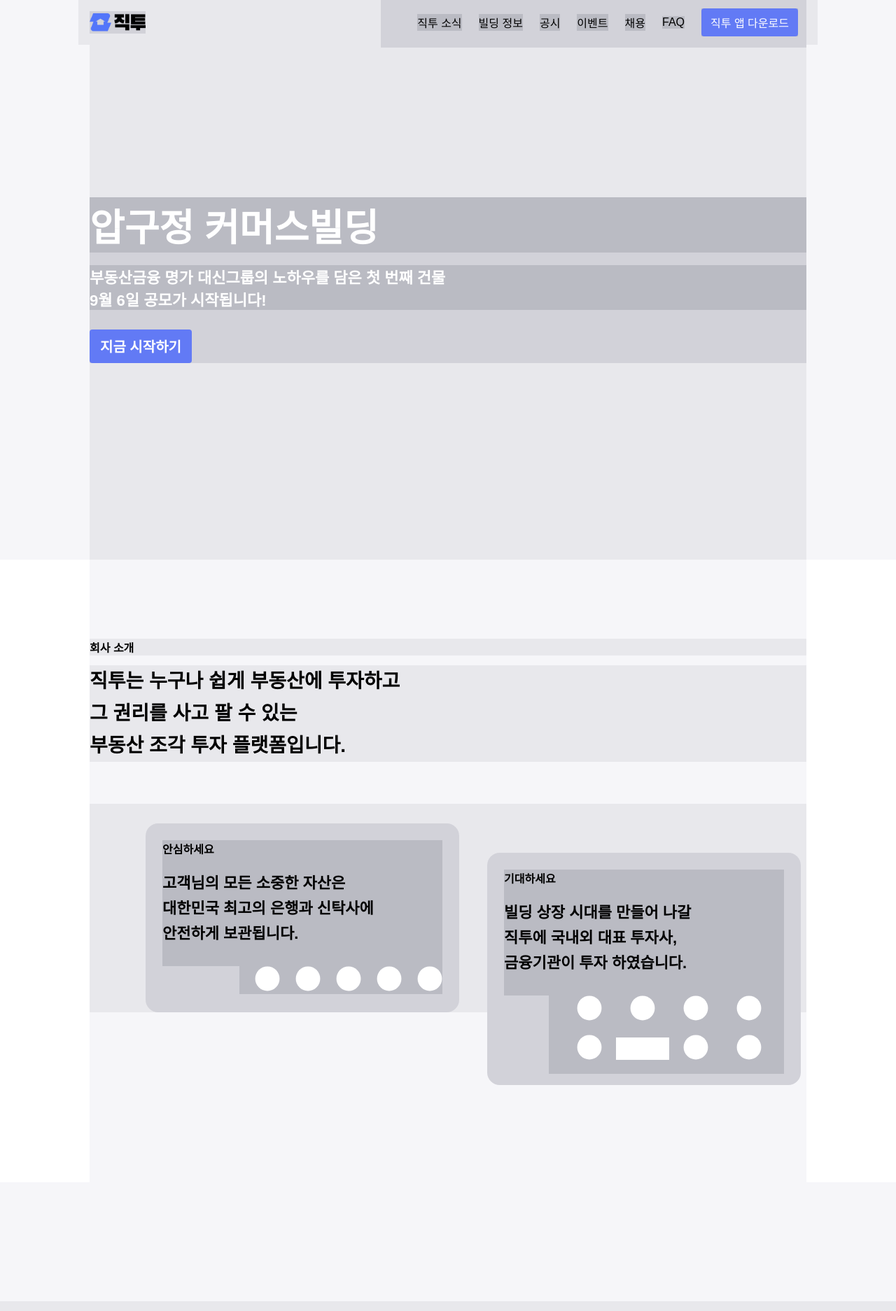
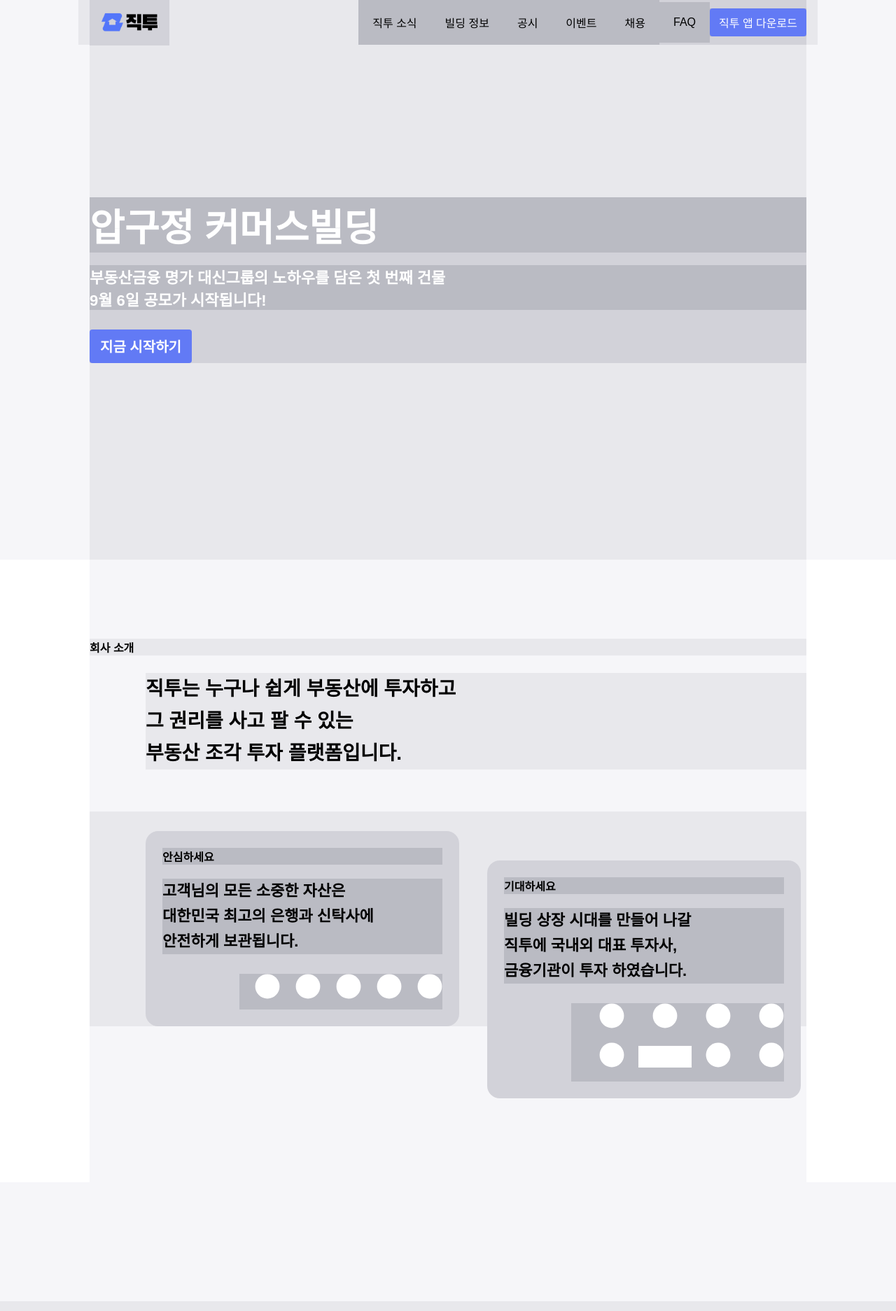
Before and after one commit to vellahw/clone, a React (Create React App) app: page / in a window 1280 px wide. Shown: the top 1874 px of the page at 70% size. Built offline with nearby package versions, Linux system fonts and the light colour scheme; a web font is replaced by a local one.

Commit message:
반응형 완료

```diff
--- a/src/components/CompanyInfo.jsx
+++ b/src/components/CompanyInfo.jsx
@@ -16,13 +16,13 @@
     return (
         <i.InfoSection>
             <i.InfoTitle>회사 소개</i.InfoTitle>
-            <i.InfoHeaderDiv>
-                <i.InfoHeaderText>
+            <i.InfoHeaderWrapper>
+                <i.InfoHeader>
                     직투는 누구나 쉽게 부동산에 투자하고<br/>
                     그 권리를 사고 팔 수 있는<br/>
                     부동산 조각 투자 플랫폼입니다.<br/>
-                </i.InfoHeaderText>
-            </i.InfoHeaderDiv>
+                </i.InfoHeader>
+            </i.InfoHeaderWrapper>
             <i.InfoCardDiv>
                 <i.InfoCard>
                     <i.InfoCardTitle>안심하세요</i.InfoCardTitle>
@@ -49,9 +49,9 @@
                     <i.PartersLogoR>
                         { logoLoop(4) }
                         <FaCircle className='partners b1' />
-                        <img src={Rectangle} alt="" className='rec'/>
-                        <FaCircle className='partners b' />
-                        <FaCircle className='partners' />
+                        <img src={Rectangle} alt="가로로고" className='rec'/>
+                        <FaCircle className='partners b2' />
+                        <FaCircle className='partners b3' />
                     </i.PartersLogoR>
                     {/* <img src={logoPartner2} className='partner-logo' alt='파트너 로고2'></img> */}
                 </i.InfoCardR>
@@ -64,7 +64,7 @@
     return (
         <i.CorpSection>
             <i.InfoTitle>법인 회원</i.InfoTitle>
-            <i.InfoHeaderDiv>
+            <i.InfoHeaderWrapper>
                 <i.HelpText>
                 법인회원으로 가입을 원하시는 경우, <br/>
                 법인 고객 상담팀(support@ziktu.com)으로 요청 주시면 도움 드리겠습니다.
@@ -75,7 +75,7 @@
                     <i.DownloadFileText>법인 상품설명서 다운로드</i.DownloadFileText>
                     </a>
                 </i.ButtonDiv>
-            </i.InfoHeaderDiv>
+            </i.InfoHeaderWrapper>
       </i.CorpSection>
     )
 }
--- a/src/components/FlatformInfo.jsx
+++ b/src/components/FlatformInfo.jsx
@@ -21,10 +21,10 @@
     return (
         <f.FlatformSection>
             <i.InfoTitle>플랫폼 소개</i.InfoTitle>
-            <i.InfoHeaderDiv>
-                <i.InfoHeaderText>상업용 부동산 투자,</i.InfoHeaderText>
-                <i.InfoHeaderText>직투에서 누구나 쉽고 간편하게.</i.InfoHeaderText>
-            </i.InfoHeaderDiv>
+            <i.InfoHeaderWrapper>
+                <i.InfoHeader>상업용 부동산 투자,</i.InfoHeader>
+                <i.InfoHeader>직투에서 누구나 쉽고 간편하게.</i.InfoHeader>
+            </i.InfoHeaderWrapper>
             <f.FlatformInfoCardDiv>
                 { card.map(i=>{
                     return (
--- a/src/components/Navbar.jsx
+++ b/src/components/Navbar.jsx
@@ -6,16 +6,16 @@
 function Navbar() {
     return (
         <n.Navigation>
-            <n.NavigationWrap>
+            <n.NavigationContainer>
                 <a href='http://localhost:3000/' rel="noreferrer">
                     <img src={headerLogo} className='header-logo' alt='로고 이미지'></img>
                 </a>
 
-                <n.HamburgerDiv>
+                <n.HamburgerWrapper>
                     <AiOutlineMenu className='hamburger-menu'/>
-                </n.HamburgerDiv>
+                </n.HamburgerWrapper>
 
-                <n.CategoryDiv>
+                <n.CategoryWrapper>
                     <n.CategoryList>
                         <n.CategoryItem>직투 소식</n.CategoryItem>
                         <n.CategoryItem>빌딩 정보</n.CategoryItem>
@@ -23,12 +23,12 @@
                         <n.CategoryItem>이벤트</n.CategoryItem>
                         <n.CategoryItem>채용</n.CategoryItem>
                         <n.CategoryItem>FAQ</n.CategoryItem>
-                        <n.CategoryItem>
+                        <n.CategoryItem className='download-btn'>
                             <n.AppDownloadBtn>직투 앱 다운로드</n.AppDownloadBtn>
                         </n.CategoryItem>
                     </n.CategoryList>
-                </n.CategoryDiv>
-            </n.NavigationWrap>
+                </n.CategoryWrapper>
+            </n.NavigationContainer>
       </n.Navigation>
     )
 }
--- a/src/components/NewsList.jsx
+++ b/src/components/NewsList.jsx
@@ -37,9 +37,9 @@
               <ns.NewsHeader>
                 보도자료
               </ns.NewsHeader>
-              {/* <i.InfoHeaderText>
+              {/* <i.InfoHeader>
                 보도자료
-              </i.InfoHeaderText> */}
+              </i.InfoHeader> */}
               <ns.ViewAllTextDiv>
                 <ns.ViewAllText>
                   전체보기
--- a/src/components/TopBanner.jsx
+++ b/src/components/TopBanner.jsx
@@ -8,20 +8,20 @@
 
 function TopBanner(){
     return(
-        <c.CoverSection>
+        <c.TopBannerSection>
             <c.HeaderContainer>
-                <c.CoverHeaderDiv>
-                    <c.CoverHeader>압구정 커머스빌딩</c.CoverHeader>
-                    <c.CoverHeaderTextDiv>
+                <c.HeaderWrapper>
+                    <c.Header>압구정 커머스빌딩</c.Header>
+                    <c.HeaderTextContainer>
                         <p className='text'>
                         부동산금융 명가 대신그룹의 노하우를 담은 첫 번째 건물
                         </p>
                         <p className='text'>
                         9월 6일 공모가 시작됩니다!
                         </p>
-                    </c.CoverHeaderTextDiv>
-                    <c.CoverButton>지금 시작하기</c.CoverButton>
-                </c.CoverHeaderDiv>
+                    </c.HeaderTextContainer>
+                    <c.HeaderButton>지금 시작하기</c.HeaderButton>
+                </c.HeaderWrapper>
             </c.HeaderContainer>
 
             {/* <Carousel
@@ -38,7 +38,7 @@
                 <img src={cover2} className='cover-img' alt='커버 이미지'></img>
                 <img src={cover3} className='cover-img' alt='커버 이미지'></img>
             </Carousel> */}
-        </c.CoverSection>
+        </c.TopBannerSection>
     )
 }
 
--- a/src/index.css
+++ b/src/index.css
@@ -3,10 +3,13 @@
 body {
   margin: 0;
   padding: 0;
-  overflow: auto;
   font-family: 'Spoqa Han Sans Neo', sans-serif;
   -webkit-font-smoothing: antialiased;
   -moz-osx-font-smoothing: grayscale;
+}
+
+#root {
+  overflow: hidden;
 }
 
 ul li {
--- a/src/styles/BannerSectionStyle.jsx
+++ b/src/styles/BannerSectionStyle.jsx
@@ -62,6 +62,7 @@
   max-width: 1300px;
   margin: 0 auto;
   height: 100%;
+  overflow-x: hidden;
 
   @media(max-width: 767px) {
     width: 100%;
--- a/src/styles/InfoStyle.jsx
+++ b/src/styles/InfoStyle.jsx
@@ -1,5 +1,5 @@
 import styled from 'styled-components';
-import {CoverButton} from './TopBannerStyle';
+import {HeaderButton} from './TopBannerStyle';
 
 
 export const InfoSection = styled.section`
@@ -28,8 +28,9 @@
   font-weight: 600;
 `
 
-export const InfoHeaderDiv = styled.div`
+export const InfoHeaderWrapper = styled.div`
   background-color: #E8E8EC;
+  margin: 25px 0 0 80px;
 
   @media(max-width: 1024px) {
     padding: 28px 0 0 80px;
@@ -37,11 +38,12 @@
 
   @media(max-width: 767px) {
     padding: 0;
+    margin: 0;
     padding-top: 10px;
   }
 `
 
-export const InfoHeaderText = styled.p`
+export const InfoHeader = styled.p`
   margin: 0;
   font-size: 28px;
   font-weight: 600;
@@ -74,7 +76,7 @@
 
   /* background-color: #F6F6F9; */
   width: 400px;
-  height: 222px;
+  height: auto;
   padding: 24px;
   border-radius: 18px;
 
@@ -94,21 +96,25 @@
 export const PartersLogo = styled.div`
   background-color: #BABBC3;
 
+  width: 100%;
   color: #fff;
-  float: right;
 
   .partners {
     font-size: 36px;
-    padding-left: 22px;
+    padding: 0 0 15px 22px;
+    float: right;
+
+    background-color: #BABBC3;
   }
 
   @media(max-width: 767px) {
-    float: left;
+    float: none;
 
     .partners {
       padding-left: 0;
       padding-right: 22px;
       font-size: 32px;
+      float: none;
     }
   }
 `
@@ -117,13 +123,14 @@
   background-color: #D2D2D9;
 
   /* background-color: #E7EBFA; */
-  height: 284px;
+  height: auto;
   position: absolute;
   top: 70px;
   left: 568px;
 
   .partner-logo {
     width: 244px;
+    float: right;
   }
 
   @media(max-width:767px){
@@ -135,14 +142,16 @@
 `
 
 export const PartersLogoR = styled(PartersLogo)`
-  width: 84%;
+  width: 304px;
+  float: right;
 
   .partners {
+    float: none;
     padding-left: 40px;
     padding-bottom: 16px;
   }
 
-  .b {
+  .b2 {
     padding-left: 20px;
     font-size: 36px;
   }
@@ -154,24 +163,30 @@
   }
 
   @media(max-width: 767px) {
-    width: 280px;
+    width: 300px;
+    float: none;
 
     .partners {
-      padding: 0 32px 16px 0;
+      padding: 0 37px 16px 0;
+      float: none;
     }
 
     .b1 {
-      padding-right: 12px;
+      padding-right: 15px;
     }
 
-    .b {
-      padding-right: 32px;
+    .b2 {
+      padding-right: 37px;
       font-size: 32px;
+    }
+
+    .b3 {
+      padding-right: 12px;
     }
 
     .rec {
       width: 76px;
-      padding: 0 8px 16px 0;
+      padding: 0 15px 16px 0;
     }
   }
 `
@@ -180,19 +195,20 @@
   background-color: #BABBC3;
 
   margin: 0;
-  padding-bottom: 20px;
+  margin-bottom: 20px;
+  /* padding-bottom: 20px; */
 
   @media(max-width: 767px) {
     font-size: 12px;
   }
 `
 
-export const InfoCardText = styled(InfoHeaderText)`
+export const InfoCardText = styled(InfoHeader)`
   background-color: #BABBC3;
 
   font-size: 22px;
   line-height: 36px;
-  padding-bottom: 28px;
+  margin-bottom: 28px;
 
   @media(max-width: 767px) {
     font-size: 16px;
@@ -218,7 +234,7 @@
   }
 `
 
-export const HelpText = styled(InfoHeaderText)`
+export const HelpText = styled(InfoHeader)`
   background-color: #D2D2D9;
 
   font-size: 22px;
@@ -231,7 +247,7 @@
   }
 `
 
-export const HelpButton = styled(CoverButton)`
+export const HelpButton = styled(HeaderButton)`
   width: 107px;
   margin-top: 0;
   margin-right: 30px;
--- a/src/styles/NavbarStyle.jsx
+++ b/src/styles/NavbarStyle.jsx
@@ -18,7 +18,7 @@
  }
 `
 
-export const NavigationWrap = styled.div`
+export const NavigationContainer = styled.div`
   background-color: #E8E8EC;
   padding: 0 16px;
 
@@ -33,6 +33,7 @@
   .header-logo {
     width: 80px;
     background-color: #D2D2D9;
+    padding: 17px;
 
     @media(min-width: 767px) {
       margin-top: 4px;
@@ -47,7 +48,7 @@
     }
   }
 `
-export const HamburgerDiv = styled.div`
+export const HamburgerWrapper = styled.div`
   display: none;
   background-color: #D2D2D9;
   font-size: 20px;
@@ -57,7 +58,7 @@
   }
 `
 
-export const CategoryDiv = styled.div`
+export const CategoryWrapper = styled.div`
   background-color: #D2D2D9;
 
   @media (max-width: 767px) {
@@ -69,13 +70,22 @@
   display: flex;
   align-items: center;
   font-size: 16px;
+
+  margin: 0;
+  padding: 0;
+
+  .download-btn {
+    padding: 0;
+    margin: 0;
+  }
 `
 
 export const CategoryItem = styled.li`
   background-color: #BABBC3;
 
   cursor: pointer;
-  margin: 0 12px;
+  /* margin: 0 12px; */
+  padding: 20px;
 `
 
 export const AppDownloadBtn = styled.button`
--- a/src/styles/NewsListStyle.jsx
+++ b/src/styles/NewsListStyle.jsx
@@ -1,5 +1,5 @@
 import styled from 'styled-components';
-import {InfoHeaderDiv, InfoSection, InfoTitle, InfoHeaderText} from './InfoStyle';
+import {InfoHeaderWrapper, InfoSection, InfoTitle, InfoHeader} from './InfoStyle';
 
 export const NewsSection = styled.section`
     background-color: #F6F6F9;
@@ -8,7 +8,7 @@
 
 export const NewsWrapper = styled(InfoSection)`
     background-color: #E8E8EC;
-    height: 560px;
+    height: auto;
     padding-top: 28px;
 
     @media(max-width: 767px) {
@@ -34,7 +34,7 @@
     justify-content: space-between;
 `
 
-export const NewsHeader = styled(InfoHeaderText)`
+export const NewsHeader = styled(InfoHeader)`
     background-color: #BABBC3;
 `
 
--- a/src/styles/TopBannerStyle.jsx
+++ b/src/styles/TopBannerStyle.jsx
@@ -1,6 +1,6 @@
 import styled from 'styled-components';
 
-export const CoverSection = styled.section`
+export const TopBannerSection = styled.section`
   background-color: #F6F6F9;
   height: 100vh;
 
@@ -34,7 +34,7 @@
   }
 `
 
-export const CoverHeaderDiv = styled.div`
+export const HeaderWrapper = styled.div`
   background-color: #D2D2D9;
 
   color: #fff;
@@ -50,7 +50,7 @@
   }
 `
 
-export const CoverHeader = styled.h1`
+export const Header = styled.h1`
   background-color: #BABBC3;
 
   font-size: 54px;
@@ -63,7 +63,7 @@
   }
 `
 
-export const CoverHeaderTextDiv = styled.div`
+export const HeaderTextContainer = styled.div`
   background-color: #BABBC3;
 
   font-size: 22px;
@@ -83,7 +83,7 @@
 
   }
 `
-export const CoverButton = styled.button`
+export const HeaderButton = styled.button`
   background-color: #627AF5;
   color: #fff;
   border: none;
```
